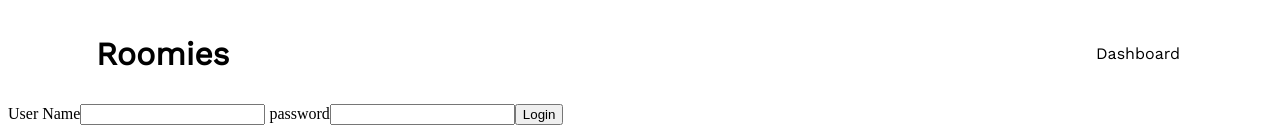
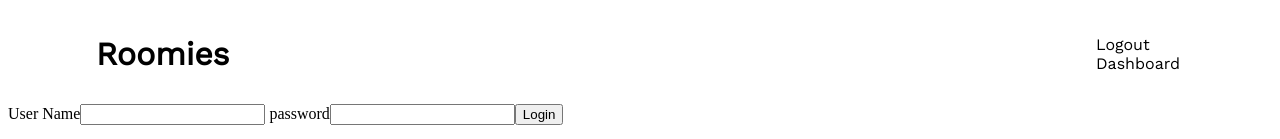
Before and after one commit to Turing-Roomies/roomies-fe, a React (Create React App) app: page / in a window 1280 px wide. Shown: the top 139 px of the page. Built offline with nearby package versions, Linux system fonts and the light colour scheme.

Commit message:
Create new navlink that navigates back to landing page & logs user out

```diff
--- a/src/components/Navbar/Navbar.js
+++ b/src/components/Navbar/Navbar.js
@@ -2,15 +2,23 @@ import React from "react"
 import { NavLink, Link } from "react-router-dom"
 import "./Navbar.scss"
 
-export default function Navbar() {
+export default function Navbar({ setCurrentUser }) {
   const linkStyle = { textDecoration: "none", color: "black" }
   const activeStyle = { color: "#157A6E" }
+
+  const logout = () => {
+    setCurrentUser(null)
+  }
+
   return (
     <header>
       <nav>
       <Link to='/' title='Roomies' style={linkStyle}><h1 className='page-header'>Roomies</h1></Link>
       <div>
         <ul className='nav-links'>
+          <li>
+            <NavLink to='/' title='Logout' onClick={logout} style={linkStyle} >Logout</NavLink>
+          </li>
           <li>
             <NavLink to='/dashboard' title='Dashboard' style={linkStyle} activeStyle={activeStyle}>Dashboard</NavLink>
           </li>
```
